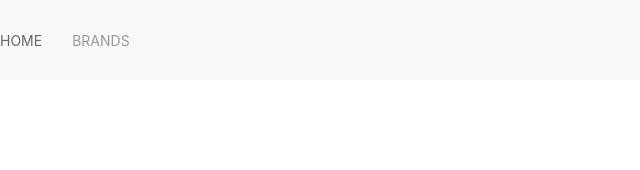
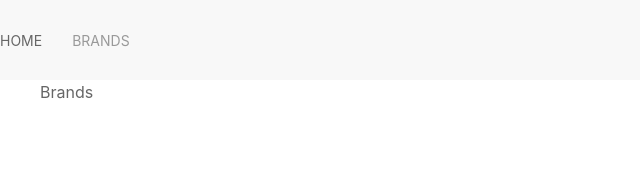
Before and after one commit to mlalitthapa/device-info, a Nuxt app: page /brand in a window 1280 px wide. Before the commit this address had no page. Shown: the top 170 px of the page, without its empty margins (0-640 px from the left). Built offline with nearby package versions, Linux system fonts and the light colour scheme.

Commit message:
create page for brands

```diff
--- /dev/null
+++ b/pages/brand/index.vue
@@ -0,0 +1,14 @@
+<template>
+  <div>
+    Brands
+  </div>
+</template>
+
+<script>
+export default {
+  name: 'Index'
+}
+</script>
+
+<style scoped>
+</style>
```
